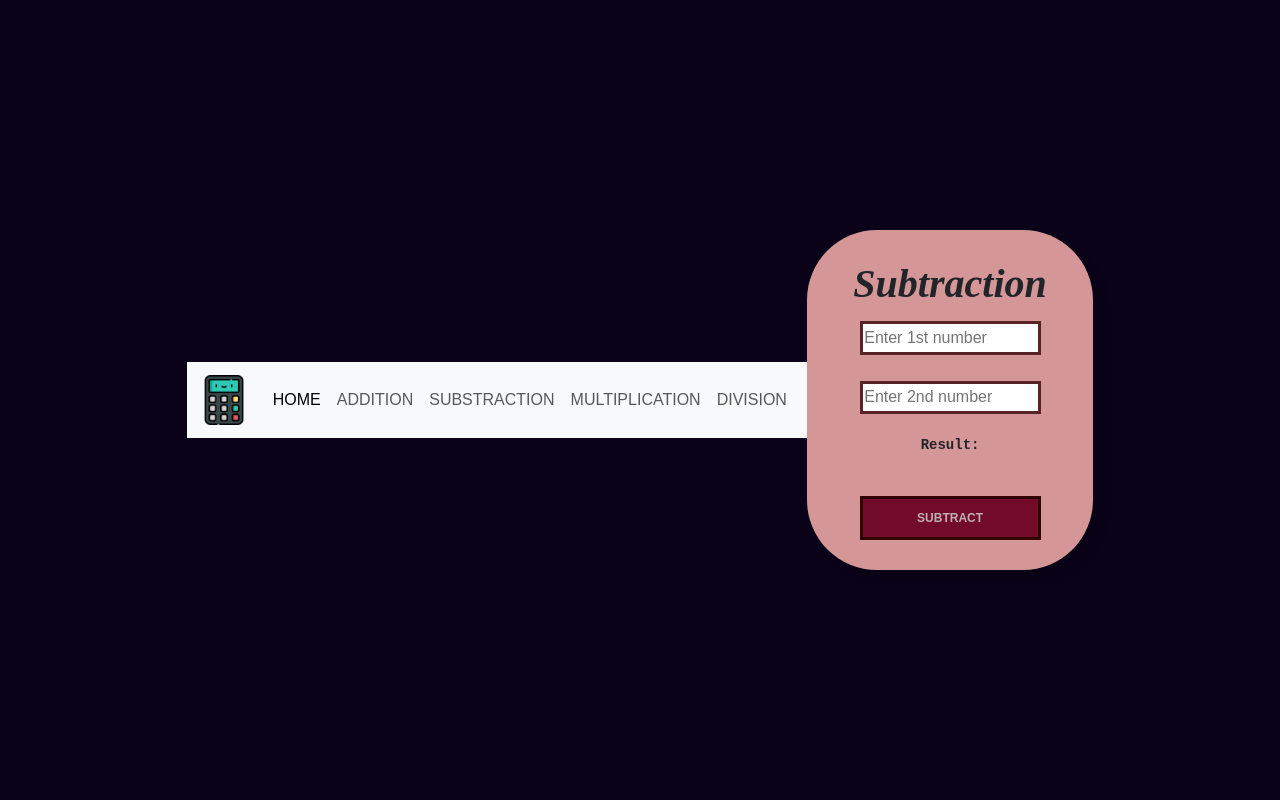
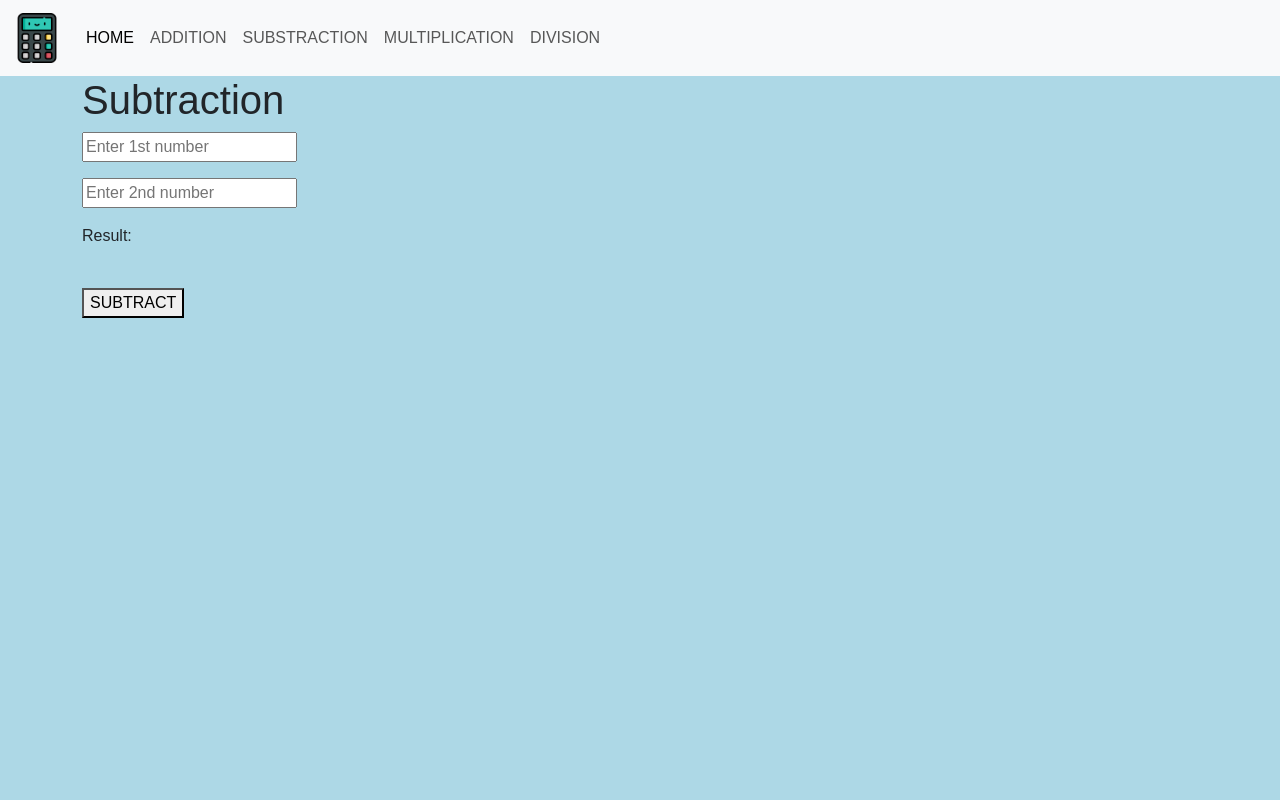
Before and after one commit to Aritra-Pal2006/calcu, a Flask app: page /subtraction in a window 1280 px wide. Run offline with Flask 3, Linux system fonts and the light colour scheme.

Commit message:
removed styles

```diff
--- a/templates/sub.html
+++ b/templates/sub.html
@@ -4,59 +4,7 @@
 {% endblock %}
 {% block main %}
 <form action="/substraction:" method="post">
-    <style>
-        body {
-            background-color: rgb(10, 2, 24);
-            display: flex;
-            justify-content: center;
-            align-items: center;
-            height: 100vh;
-            margin: 0;
-        }
-        .container {
-            text-align: center;
-            background: rgb(212, 150, 150);
-            padding: 30px;
-            border-radius: 70px;
-            box-shadow: 10px 10px 10px rgba(0, 0, 0, 0.1);
-        }
-        h1 {
-            font-weight: bold;
-            font-style: italic;
-            font-family: "Times New Roman", Times, serif;
-        }
-        input {
-            padding: 1.7px;
-            margin: 5px;
-            width: 80%;
-            border: 3px solid rgb(87, 37, 37); /* Thick border */
-            font-size: 16px;
-        }
-        button {
-            background-color: rgb(114, 10, 41);
-            color: rgb(190, 176, 176);
-            border: 20;
-            cursor: pointer;
-            padding: 10px;
-            width: 80%;
-            font-size: 12px;
-            font-weight: bold;
-            border: 3px solid rgb(48, 4, 4); /* Thick border */
-        }
-        button:hover {
-            background-color: rgb(46, 2, 13);
-        }
-        .result-label {
-            font-family: "Courier New", Courier, monospace; /* Different font */
-            font-weight: bold;
-            font-size: 14px;
-        }
-        .result {
-            font-family: "Times New Roman", Times, serif;
-            font-weight: bold;
-            font-size: 13px;
-        }
-    </style>
+
 
     <div class="container">
         <h1>Subtraction</h1>
```
